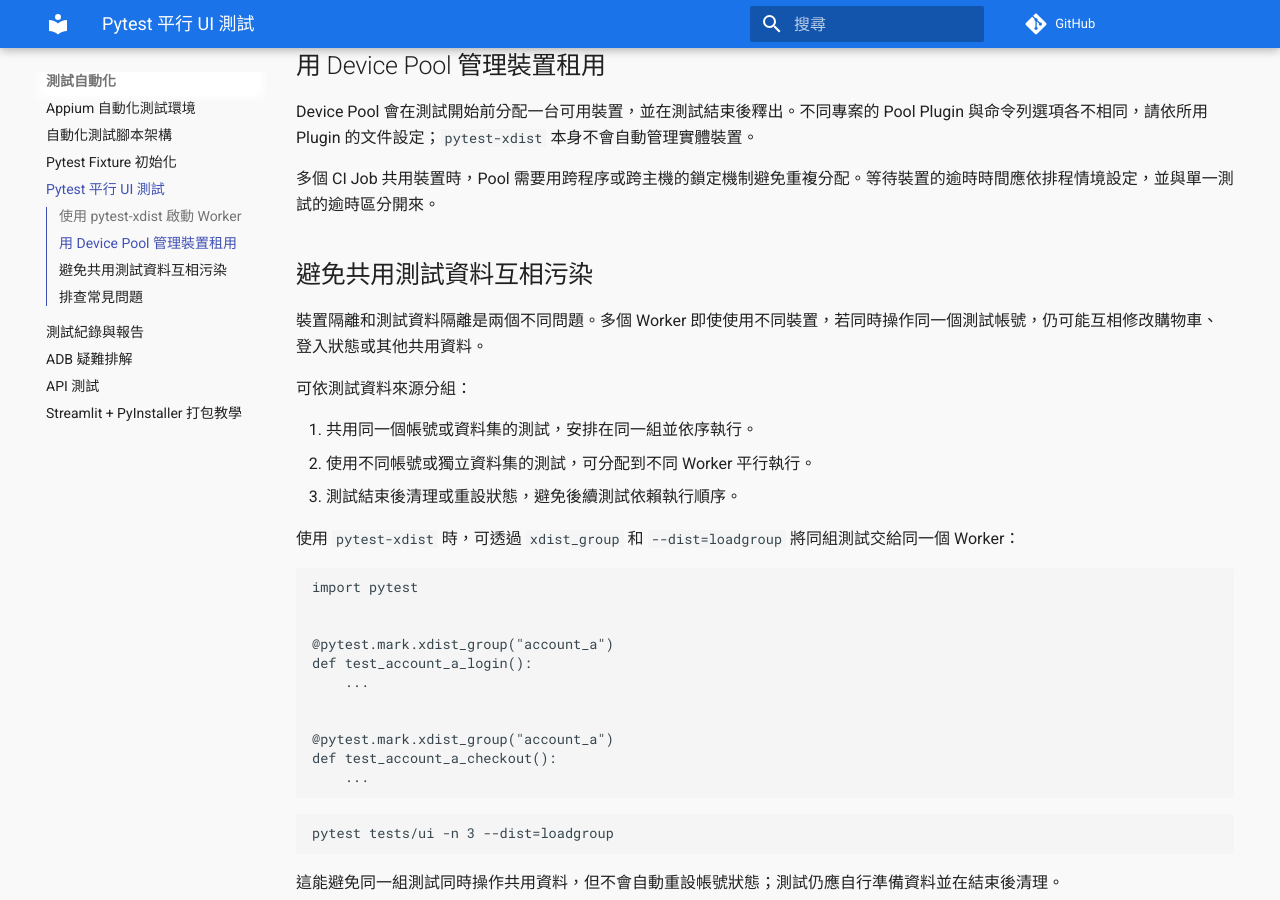
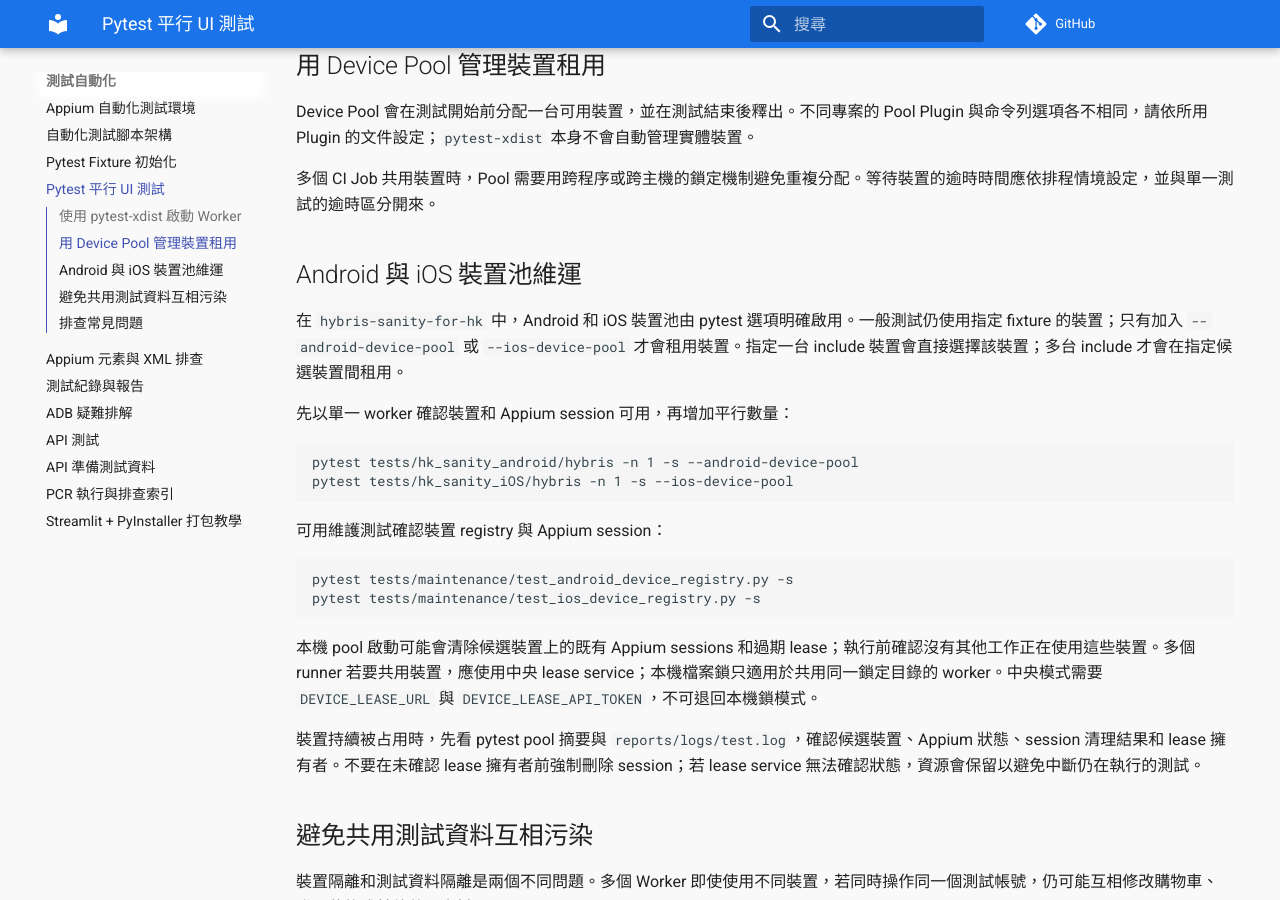
Before and after one commit to BrandonLeeTech/technical-notes, an MkDocs documentation site: the page built from docs/notes-automation/pytest-parallel-device-pool.md, in a window 1280 px wide and 900 px high, scrolled down 504 px. Built offline with MkDocs 1.6.1 and Material for MkDocs 9.7.7, drawn with Linux system fonts in a browser that asks for light colours; comment, search, counter and statistics services are not loaded.

Commit message:
docs: add automation testing guides

````diff
--- a/docs/notes-automation/pytest-parallel-device-pool.md
+++ b/docs/notes-automation/pytest-parallel-device-pool.md
@@ -18,6 +18,28 @@ pytest tests/ui -n 3
 Device Pool 會在測試開始前分配一台可用裝置，並在測試結束後釋出。不同專案的 Pool Plugin 與命令列選項各不相同，請依所用 Plugin 的文件設定；`pytest-xdist` 本身不會自動管理實體裝置。
 
 多個 CI Job 共用裝置時，Pool 需要用跨程序或跨主機的鎖定機制避免重複分配。等待裝置的逾時時間應依排程情境設定，並與單一測試的逾時區分開來。
+
+## Android 與 iOS 裝置池維運
+
+在 `hybris-sanity-for-hk` 中，Android 和 iOS 裝置池由 pytest 選項明確啟用。一般測試仍使用指定 fixture 的裝置；只有加入 `--android-device-pool` 或 `--ios-device-pool` 才會租用裝置。指定一台 include 裝置會直接選擇該裝置；多台 include 才會在指定候選裝置間租用。
+
+先以單一 worker 確認裝置和 Appium session 可用，再增加平行數量：
+
+```bash
+pytest tests/hk_sanity_android/hybris -n 1 -s --android-device-pool
+pytest tests/hk_sanity_iOS/hybris -n 1 -s --ios-device-pool
+```
+
+可用維護測試確認裝置 registry 與 Appium session：
+
+```bash
+pytest tests/maintenance/test_android_device_registry.py -s
+pytest tests/maintenance/test_ios_device_registry.py -s
+```
+
+本機 pool 啟動可能會清除候選裝置上的既有 Appium sessions 和過期 lease；執行前確認沒有其他工作正在使用這些裝置。多個 runner 若要共用裝置，應使用中央 lease service；本機檔案鎖只適用於共用同一鎖定目錄的 worker。中央模式需要 `DEVICE_LEASE_URL` 與 `DEVICE_LEASE_API_TOKEN`，不可退回本機鎖模式。
+
+裝置持續被占用時，先看 pytest pool 摘要與 `reports/logs/test.log`，確認候選裝置、Appium 狀態、session 清理結果和 lease 擁有者。不要在未確認 lease 擁有者前強制刪除 session；若 lease service 無法確認狀態，資源會保留以避免中斷仍在執行的測試。
 
 ## 避免共用測試資料互相污染
 
--- a/mkdocs.yml
+++ b/mkdocs.yml
@@ -20,9 +20,12 @@ nav:
       - 自動化測試腳本架構: notes-automation/auto-scripts-structure.md
       - Pytest Fixture 初始化: notes-automation/pytest-fixture-initialization.md
       - Pytest 平行 UI 測試: notes-automation/pytest-parallel-device-pool.md
+      - Appium 元素與 XML 排查: notes-automation/appium-xml-element-debugging.md
       - 測試紀錄與報告: notes-automation/test-log-report.md
       - ADB 疑難排解: notes-automation/test-adb.md
       - API 測試: notes-automation/test-api.md
+      - API 準備測試資料: notes-automation/api-test-data-workflows.md
+      - PCR 執行與排查索引: notes-automation/pcr-execution-troubleshooting.md
       - Streamlit + PyInstaller 打包教學: notes-automation/streamlit_pyinstaller_tutorial.md
   - 環境與部署:
       - Docker 測試環境: notes-env/docker-guide.md
````
Also changed, not shown: docs/index.md (+3 -0 lines), docs/notes-automation/api-test-data-workflows.md (added, +40 -0 lines), docs/notes-automation/appium-xml-element-debugging.md (added, +39 -0 lines), docs/notes-automation/pcr-execution-troubleshooting.md (added, +39 -0 lines).
